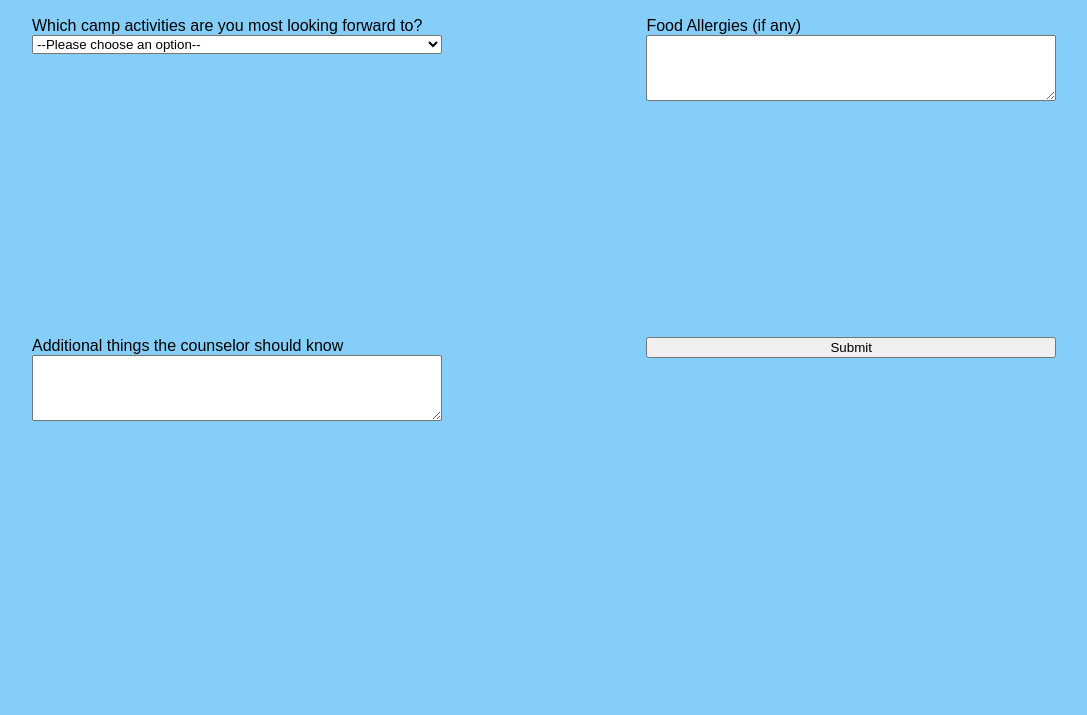
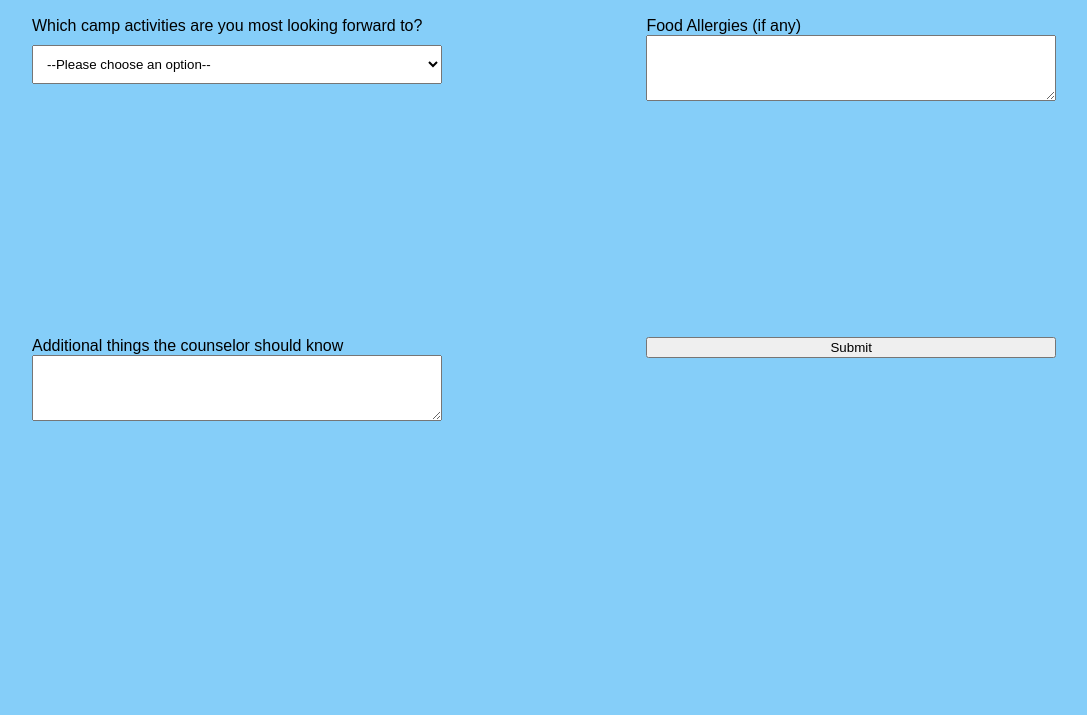
Before and after one commit to wilcrat/Dev-Front-End-Challenge, a plain HTML site: page index.html in a window 1280 px wide. Shown: the part 85-800 px from the top of the page, without its empty margins (96-1183 px from the left). Drawn offline with Linux system fonts and the light colour scheme.

Commit message:
styling select element

```diff
--- a/index.html
+++ b/index.html
@@ -82,5 +82,12 @@
         flex-direction: column;
     }
 
+    select{
+        padding: 10px;
+        margin-top: 10px;
+    }
+    option{
+        padding: 10px;
+    }
 </style>
 </html>
```
